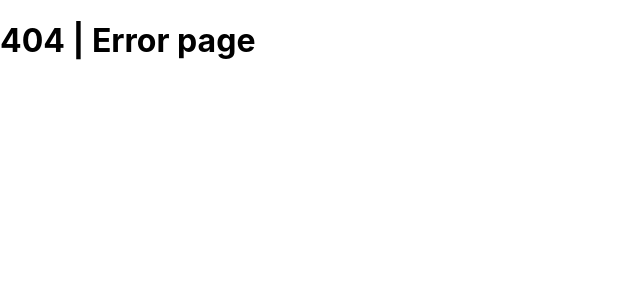
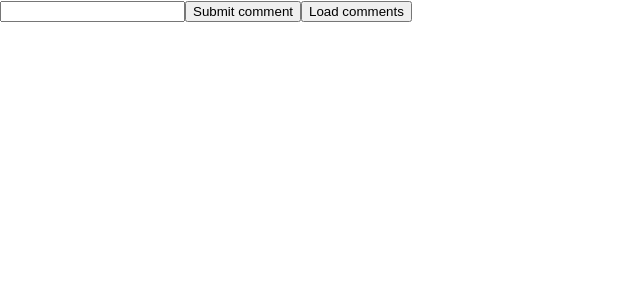
Before and after one commit to YanaUSA/next-app-project, a Next.js app: page /comments in a window 1280 px wide. Before the commit this address had no page. Shown: the top 300 px of the page, without its empty margins (0-640 px from the left). Built offline with nearby package versions, Linux system fonts and the light colour scheme.

Commit message:
add GET & POST api handlers

```diff
--- /dev/null
+++ b/data/comments.js
@@ -0,0 +1,14 @@
+export const comments = [
+  {
+    id: 1,
+    text: "This is the first comment",
+  },
+  {
+    id: 2,
+    text: "This is the second comment",
+  },
+  {
+    id: 3,
+    text: "This is the third comment",
+  },
+];
--- /dev/null
+++ b/pages/api/blog/index.js
@@ -0,0 +1,3 @@
+export default function handler(req, res) {
+  res.status(200).json({ name: "Blog API route" });
+}
--- /dev/null
+++ b/pages/api/blog/recent.js
@@ -0,0 +1,3 @@
+export default function handler(req, res) {
+  res.status(200).json({ name: "Recent blogs API route" });
+}
--- /dev/null
+++ b/pages/api/comments/[commentId].js
@@ -0,0 +1,10 @@
+import { comments } from "/data/comments";
+
+export default function handler(req, res) {
+  const { commentId } = req.query;
+  const comment = comments.find(
+    (comment) => comment.id === parseInt(commentId)
+  );
+
+  res.status(200).json({ comment });
+}
--- /dev/null
+++ b/pages/api/comments/index.js
@@ -0,0 +1,15 @@
+import { comments } from "/data/comments";
+
+export default function handler(req, res) {
+  if (req.method === "GET") {
+    res.status(200).json(comments);
+  } else if (req.method === "POST") {
+    const comment = req.body.comment;
+    const newComment = {
+      id: Date.now(),
+      text: comment,
+    };
+    comments.push(newComment);
+    res.status(201).json({ comment: newComment });
+  }
+}
--- a/pages/api/hello.js
+++ /dev/null
@@ -1,5 +0,0 @@
-// Next.js API route support: https://nextjs.org/docs/api-routes/introduction
-
-export default function handler(req, res) {
-  res.status(200).json({ name: 'John Doe' })
-}
--- /dev/null
+++ b/pages/comments/index.js
@@ -0,0 +1,50 @@
+import { useState } from "react";
+
+function commentsPage() {
+  const [comments, setComments] = useState([]);
+  const [comment, setComment] = useState("");
+
+  const fetchComments = async () => {
+    const data = await (await fetch("/api/comments"))?.json();
+    setComments(data);
+  };
+
+  const onInputChange = (evt) => {
+    setComment(evt.target.value);
+  };
+
+  const submitComment = async () => {
+    const response = await fetch("/api/comments", {
+      method: "POST",
+      body: JSON.stringify({ comment }),
+      headers: {
+        "content-type": "application/json",
+        "cache-control": "public, s-maxage=1200, stale-while-revalidate=600",
+      },
+    });
+
+    const data = await response.json();
+    console.log("data============", data);
+  };
+
+  return (
+    <>
+      <input type="text" value={comment} onChange={onInputChange} />
+      <button onClick={submitComment}>Submit comment</button>
+      <button onClick={fetchComments}>Load comments</button>
+      <ul>
+        {comments.map(({ id, text }) => {
+          return (
+            <li key={id}>
+              <p>
+                {id} {text}
+              </p>
+            </li>
+          );
+        })}
+      </ul>
+    </>
+  );
+}
+
+export default commentsPage;
```
